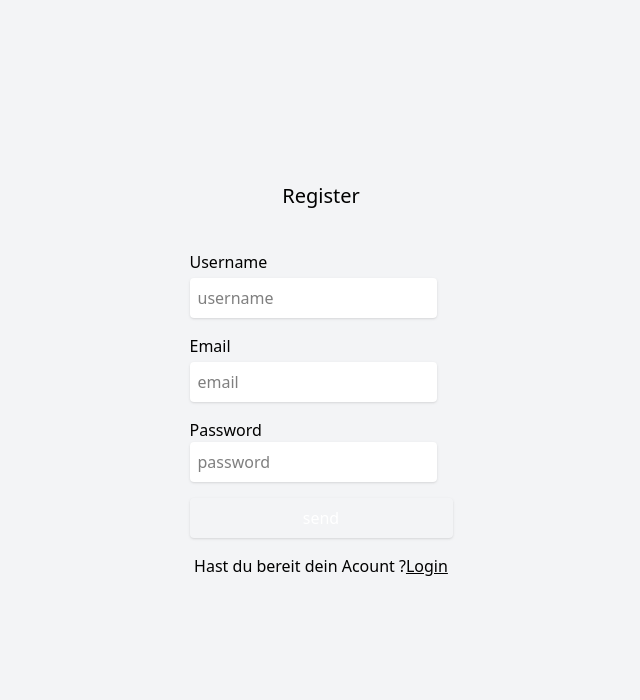
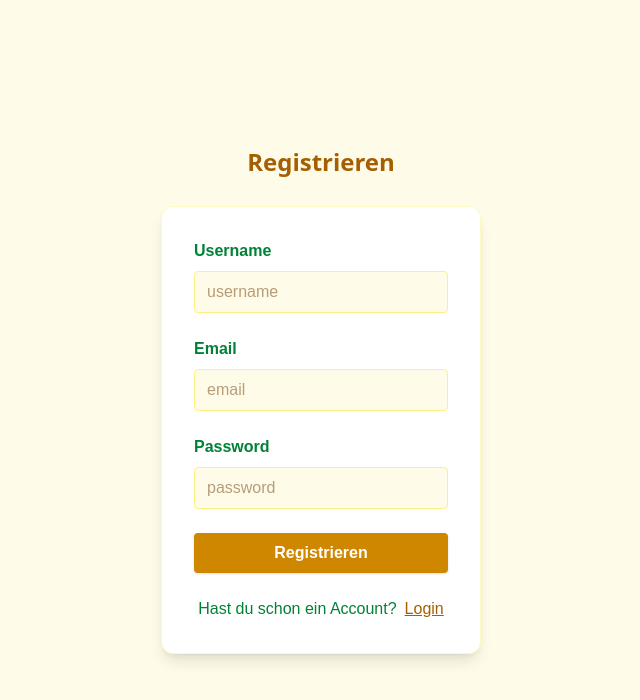
Before and after one commit to CommitCrush/Reise-Blog, a Next.js app in the folder nextjs_basic/: page /register in a window 1280 px wide. Shown: the top 700 px of the page, without its empty margins (319-959 px from the left). Built offline with nearby package versions, Linux system fonts and the light colour scheme; no server answers.

Commit message:
feat: enhance login and registration pages with improved styling and layout, update footer and navbar gradients

```diff
--- a/nextjs_basic/src/app/(auth)/login/page.tsx
+++ b/nextjs_basic/src/app/(auth)/login/page.tsx
@@ -3,41 +3,45 @@ import { LoginUser } from "../../../actions/login";
 
 export default function LoginPage() {
   return (
-    <main className="mx-auto h-screen flex items-center justify-center flex-col gap-5">
-      <h3 className=" text-xl text-center">Login</h3>
+    <main className="mx-auto h-screen flex items-center justify-center flex-col gap-5 bg-yellow-50">
+      <h3 className="text-2xl font-bold text-yellow-700 mb-2">Login</h3>
       <form
-        //method="POST"
         action={LoginUser}
+        className="bg-white rounded-xl shadow-lg p-8 flex flex-col gap-6 min-w-[320px] border border-yellow-100"
+        style={{fontFamily: 'Montserrat, sans-serif'}}
       >
-        <div>
-          <label htmlFor="email">Email</label>
+        <div className="flex flex-col gap-2">
+          <label htmlFor="email" className="text-green-700 font-semibold">Email</label>
           <input
             id="email"
             name="email"
             placeholder="email"
             type="email"
             required
+            className="border border-yellow-200 rounded px-3 py-2 focus:outline-none focus:ring-2 focus:ring-green-200 bg-yellow-50 text-yellow-900"
           />
         </div>
-        <div>
-          <label htmlFor="password">Password</label>
+        <div className="flex flex-col gap-2">
+          <label htmlFor="password" className="text-green-700 font-semibold">Password</label>
           <input
             id="password"
             name="password"
             placeholder="password"
             type="password"
             required
+            className="border border-yellow-200 rounded px-3 py-2 focus:outline-none focus:ring-2 focus:ring-green-200 bg-yellow-50 text-yellow-900"
           />
         </div>
         <button
           type="submit"
+          className="bg-yellow-700 text-white font-bold rounded px-4 py-2 shadow hover:bg-green-700 transition"
         >
-          send
+          Login
         </button>
-        <p className="text-center">
-          Ich habe kein Acount ?
-          <Link href="/register">
-            Register
+        <p className="text-center text-green-700">
+          Ich habe kein Account?
+          <Link href="/register" className="text-yellow-700 underline ml-2 hover:text-green-700 transition">
+            Registrieren
           </Link>
         </p>
       </form>
--- a/nextjs_basic/src/app/(auth)/register/page.tsx
+++ b/nextjs_basic/src/app/(auth)/register/page.tsx
@@ -2,63 +2,56 @@ import Link from "next/link";
 import { RegisterUser } from "../../../actions/register";
 
 export default function RegisterPage() {
-  //max-w-md p-8 rounded-lg
-  //const [email, ]
   return (
-    <main className="flex flex-col items-center justify-center min-h-screen bg-gray-100">
-      <h3 className=" text-xl text-center">Register</h3>
+    <main className="mx-auto h-screen flex items-center justify-center flex-col gap-5 bg-yellow-50">
+      <h3 className="text-2xl font-bold text-yellow-700 mb-2">Registrieren</h3>
       <form
         action={RegisterUser}
-        className="space-x-4  bg-Cyan-200 p-10 rounded-lg gap-4 flex flex-col "
+        className="bg-white rounded-xl shadow-lg p-8 flex flex-col gap-6 min-w-[320px] border border-yellow-100"
+        style={{fontFamily: 'Montserrat, sans-serif'}}
       >
-        <div className="">
-          <label htmlFor="username" className="block text-md font-medium">
-            Username
-          </label>
+        <div className="flex flex-col gap-2">
+          <label htmlFor="username" className="text-green-700 font-semibold">Username</label>
           <input
             id="username"
             name="username"
             placeholder="username"
             type="text"
             required
-            className="mt-1 block w-full rounded border-gray-300 shadow-sm bg-white p-2"
+            className="border border-yellow-200 rounded px-3 py-2 focus:outline-none focus:ring-2 focus:ring-green-200 bg-yellow-50 text-yellow-900"
           />
         </div>
-        <div className="">
-          <label htmlFor="email" className="block text-md font-medium">
-            Email
-          </label>
+        <div className="flex flex-col gap-2">
+          <label htmlFor="email" className="text-green-700 font-semibold">Email</label>
           <input
             id="email"
             name="email"
             placeholder="email"
             type="email"
             required
-            className="mt-1 block w-full rounded border-gray-300 shadow-sm bg-white p-2"
+            className="border border-yellow-200 rounded px-3 py-2 focus:outline-none focus:ring-2 focus:ring-green-200 bg-yellow-50 text-yellow-900"
           />
         </div>
-        <div className="">
-          <label htmlFor="password" className="block text-md font-medium">
-            Password
-          </label>
+        <div className="flex flex-col gap-2">
+          <label htmlFor="password" className="text-green-700 font-semibold">Password</label>
           <input
             id="password"
             name="password"
             placeholder="password"
             type="password"
             required
-            className="font-mediummt-1 block w-full rounded border-gray-300 shadow-sm bg-white p-2"
+            className="border border-yellow-200 rounded px-3 py-2 focus:outline-none focus:ring-2 focus:ring-green-200 bg-yellow-50 text-yellow-900"
           />
         </div>
         <button
           type="submit"
-          className="font-medium text-white w-full rounded border-gray-300 shadow-sm bg-Sky-300 p-2"
+          className="bg-yellow-600 text-white font-bold rounded px-4 py-2 shadow hover:bg-green-700 transition"
         >
-          send
+          Registrieren
         </button>
-        <p className="text-center">
-          Hast du bereit dein Acount ?
-          <Link href="/login" className="text-Sky-300 hover: underline">
+        <p className="text-center text-green-700">
+          Hast du schon ein Account?
+          <Link href="/login" className="text-yellow-700 underline ml-2 hover:text-green-700 transition">
             Login
           </Link>
         </p>
--- a/nextjs_basic/src/app/_componennts/Footer.tsx
+++ b/nextjs_basic/src/app/_componennts/Footer.tsx
@@ -1,3 +1,4 @@
+
 import { getSessionUser } from "../../lib/auth";
 
 export default async function Footer() {
@@ -5,7 +6,7 @@ export default async function Footer() {
 	if (!user) return null;
 
 	return (
-		<footer className="fixed bottom-0 left-0 w-full bg-gradient-to-r from-yellow-200 via-yellow-400 to-green-300 text-yellow-900 py-3 shadow-inner" style={{fontFamily: 'Montserrat, sans-serif'}}>
+		<footer className="fixed bottom-0 left-0 w-full bg-gradient-to-r from-yellow-300 via-yellow-600 to-green-400 text-yellow-900 py-3 shadow-inner" style={{fontFamily: 'Montserrat, sans-serif'}}>
 			<div className="max-w-4xl mx-auto flex flex-col md:flex-row items-center justify-between gap-6 px-6">
 				<div className="text-center md:text-left">
 					<h3 className="text-xl font-bold mb-2">ReiseBlog</h3>
--- a/nextjs_basic/src/app/_componennts/Navbar.tsx
+++ b/nextjs_basic/src/app/_componennts/Navbar.tsx
@@ -8,7 +8,7 @@ export default async function Navbar() {
 	const user = await getSessionUser();
 	if (!user) return null;
 	return (
-		<nav className="fixed top-0 left-0 w-full z-50 bg-gradient-to-r from-yellow-200 via-yellow-400 to-green-300 shadow-lg flex items-center justify-between px-8 py-4" style={{fontFamily: 'Montserrat, sans-serif'}}>
+		<nav className="fixed top-0 left-0 w-full z-50 bg-gradient-to-r from-yellow-200 via-yellow-500 to-green-300 shadow-lg flex items-center justify-between px-8 py-4" style={{fontFamily: 'Montserrat, sans-serif'}}>
 			<div className="flex items-center gap-6">
 				<Link href="/" className="text-2xl font-bold text-yellow-700 hover:text-green-700 transition">ReiseBlog</Link>
 				<Link href="/" className="text-lg text-yellow-800 hover:text-green-700 transition">Home</Link>
--- a/nextjs_basic/src/app/page.tsx
+++ b/nextjs_basic/src/app/page.tsx
@@ -19,12 +19,14 @@ export default function Home() {
         <a
           href="/login"
           rel="noopener noreferrer"
+          className="mb-96"
         >
 
           Login
         </a>
-        <a href="/register" rel="noopener noreferrer">
+        <a href="/register" rel="noopener noreferrer" className="mb-96">
           Registriere dich hier →
+
         </a>
       </footer>
     </div>
```
